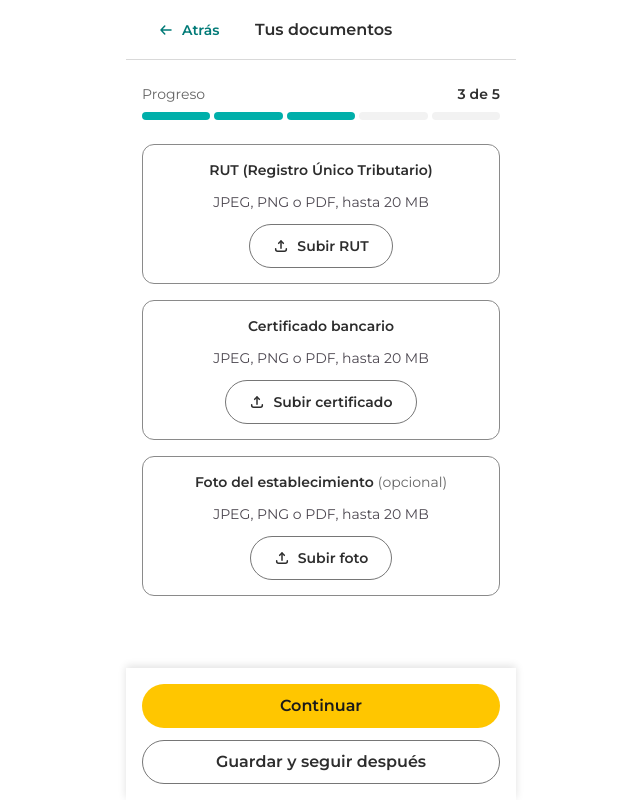
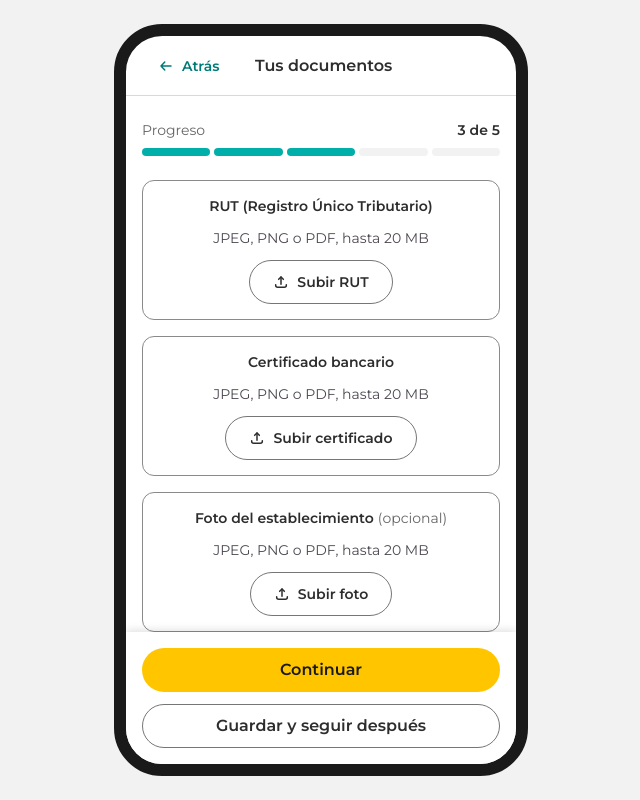
Before and after one commit to alejacrea/prototipo-documentos, a plain HTML site: page index.html in a window 1280 px wide. Shown: the whole page, without its empty margins (319-959 px from the left). Drawn offline with Linux system fonts and the light colour scheme.

Commit message:
Add files via upload

```diff
--- a/index.html
+++ b/index.html
@@ -36,6 +36,8 @@
     --space-1:4px; --space-2:8px; --space-3:12px; --space-4:16px; --space-5:24px;
     --radius-md:12px; --radius-full:999px;
     --touch-min:44px;
+    --page-bg:#F2F2F2;       /* neutral/100: fondo de página en escritorio */
+    --device-bezel:#1A1A1A;  /* neutral/900: bisel decorativo del marco */
   }
   *{box-sizing:border-box}
   html{scroll-padding-bottom:132px}
@@ -128,6 +130,18 @@
   /* Con zoom alto (poca altura útil) la barra deja de ser fija para no tapar contenido */
   @media (max-height:500px){.form-actions{position:static}}
 
+  /* Marco de celular decorativo, solo en pantallas de más de 480 px.
+     En 480 px o menos no hay marco: .device no tiene estilos y .device-frame no se muestra. */
+  .device-frame{display:none}
+  @media (min-width:481px){
+    html{scroll-padding-bottom:0}
+    body{background:var(--page-bg);min-height:100vh;display:flex;align-items:center;justify-content:center;padding:24px}
+    .device{position:relative;flex:none;width:414px;height:min(868px,calc(100vh - 48px));height:min(868px,calc(100dvh - 48px));min-height:560px;padding:12px}
+    .device-frame{display:block;position:absolute;inset:0;border:12px solid var(--device-bezel);border-radius:48px;pointer-events:none}
+    .device .screen{width:390px;max-width:none;height:100%;min-height:0;margin:0;border-radius:36px;overflow-x:hidden;overflow-y:auto;scroll-padding-bottom:132px}
+    .device .screen > *{flex-shrink:0}
+  }
+
   /* Movimiento */
   .spin{animation:spin 1s linear infinite;transform-origin:50% 50%}
   @keyframes spin{to{transform:rotate(360deg)}}
@@ -139,6 +153,8 @@
 </style>
 </head>
 <body>
+<div class="device">
+<div class="device-frame" aria-hidden="true"></div>
 <div class="screen">
   <header class="header">
     <button type="button" class="btn-text body-small-em">
@@ -172,6 +188,7 @@
     <button type="button" class="btn primary label-base" id="continue">Continuar</button>
     <button type="button" class="btn secondary label-base">Guardar y seguir después</button>
   </div>
+</div>
 </div>
 
 <script>
```
